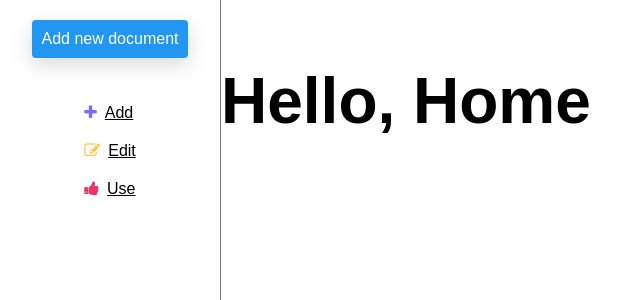
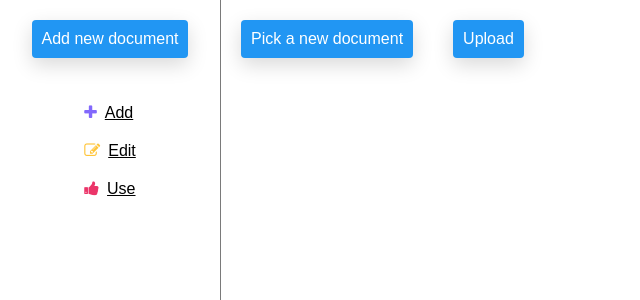
Before and after one commit to Praneet9/Smart_Editor, a React (Create React App) app in the folder Electron/Ganesh/smarteditor/: page / in a window 1280 px wide. Shown: the top 300 px of the page, without its empty margins (0-640 px from the left). Built offline with nearby package versions, Linux system fonts and the light colour scheme.

Commit message:
starting with form uploading

```diff
--- a/Electron/Ganesh/smarteditor/src/App.js
+++ b/Electron/Ganesh/smarteditor/src/App.js
@@ -4,10 +4,10 @@ import { BrowserRouter, Route, Link, Switch, Redirect } from "react-router-dom";
 // import FontAwesomeIcon from "@fortawesome/react-fontawesome";
 import "font-awesome/css/font-awesome.min.css";
 
-import Home from "./components/HomeComponent";
-import Hello from "./components/HelloComponent";
-import About from "./components/AboutComponent";
-import Books from "./components/BooksComponent";
+import Add from "./components/AddComponent";
+import Edit from "./components/EditComponent";
+import Use from "./components/UseComponent";
+// import Hello from "./components/HelloComponent";
 
 class App extends Component {
   render() {
@@ -22,7 +22,7 @@ class App extends Component {
                   className="fa fa-plus"
                   style={{ color: "#8268FC", marginRight: "8px" }}
                 />
-                <Link to="/hello" style={{ color: "#000" }}>
+                <Link to="/" style={{ color: "#000" }}>
                   Add
                 </Link>
               </li>
@@ -31,7 +31,7 @@ class App extends Component {
                   className="fa fa-edit"
                   style={{ color: "#FFC53A", marginRight: "8px" }}
                 />
-                <Link to="/about" style={{ color: "#000" }}>
+                <Link to="/edit" style={{ color: "#000" }}>
                   Edit
                 </Link>
               </li>
@@ -40,7 +40,7 @@ class App extends Component {
                   className="fa fa-thumbs-up"
                   style={{ color: "#EB3569", marginRight: "8px" }}
                 />
-                <Link to="/books" style={{ color: "#000" }}>
+                <Link to="/use" style={{ color: "#000" }}>
                   Use
                 </Link>
               </li>
@@ -48,10 +48,10 @@ class App extends Component {
           </div>
 
           <Switch className="Main">
-            <Route exact path="/" component={Home} />
-            <Route path="/about" component={About} />
-            <Route path="/hello" component={Hello} />
-            <Route path="/books" component={Books} />
+            <Route exact path="/" component={Add} />
+            <Route path="/edit" component={Edit} />
+            <Route path="/use" component={Use} />
+            {/* <Route path="/books" component={Books} /> */}
           </Switch>
         </div>
       </BrowserRouter>
--- /dev/null
+++ b/Electron/Ganesh/smarteditor/src/components/AddComponent.js
@@ -0,0 +1,56 @@
+import React, { Component } from "react";
+
+class Home extends Component {
+  state = {
+    selectedFile: null
+  };
+
+  fileSelectedHandler = event => {
+    // console.log(event.target.files[0]);
+    this.setState({
+      selectedFile: event.target.files[0]
+    });
+  };
+
+  fileUploadHandler = () => {
+    // Upload file to the database
+    // const fd = new FormData();
+    // axios
+    //   .post("url", fd, {
+    //     onUploadProgress: progressEvent => {
+    //       console.log(
+    //         "Upload Progress: " +
+    //           Math.round(progressEvent.loaded / progressEvent.total * 100) +
+    //           "%"
+    //       );
+    //     }
+    //   })
+    //   .then(res => {
+    //     console.log(res);
+    //   });
+    console.log(`Selected file is ${JSON.stringify(this.state.selectedFile)}`);
+    console.log(
+      `Selected file name is ${JSON.stringify(this.state.selectedFile.name)}`
+    );
+  };
+
+  render() {
+    return (
+      <div>
+        <input
+          type="file"
+          style={{ display: "none" }}
+          onChange={this.fileSelectedHandler}
+          ref={fileInput => (this.fileInput = fileInput)}
+          onChange={this.fileSelectedHandler}
+        />
+        <button onClick={() => this.fileInput.click()}>
+          Pick a new document
+        </button>
+        <button onClick={this.fileUploadHandler}>Upload</button>
+      </div>
+    );
+  }
+}
+
+export default Home;
--- a/Electron/Ganesh/smarteditor/src/components/HomeComponent.js
+++ /dev/null
@@ -1,11 +0,0 @@
-import React from "react";
-
-const Home = () => {
-  return (
-    <h1>
-      <h1>Hello, Home</h1>
-    </h1>
-  );
-};
-
-export default Home;
```
Also changed, not shown: Electron/Ganesh/smarteditor/src/components/EditComponent.js (renamed from Electron/Ganesh/smarteditor/src/components/BooksComponent.js), Electron/Ganesh/smarteditor/src/components/UseComponent.js (renamed from Electron/Ganesh/smarteditor/src/components/AboutComponent.js).
